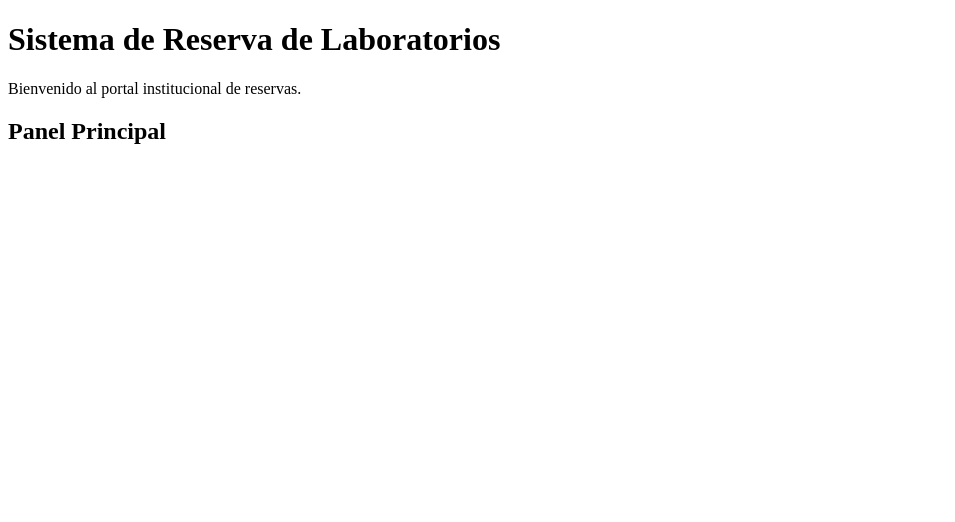
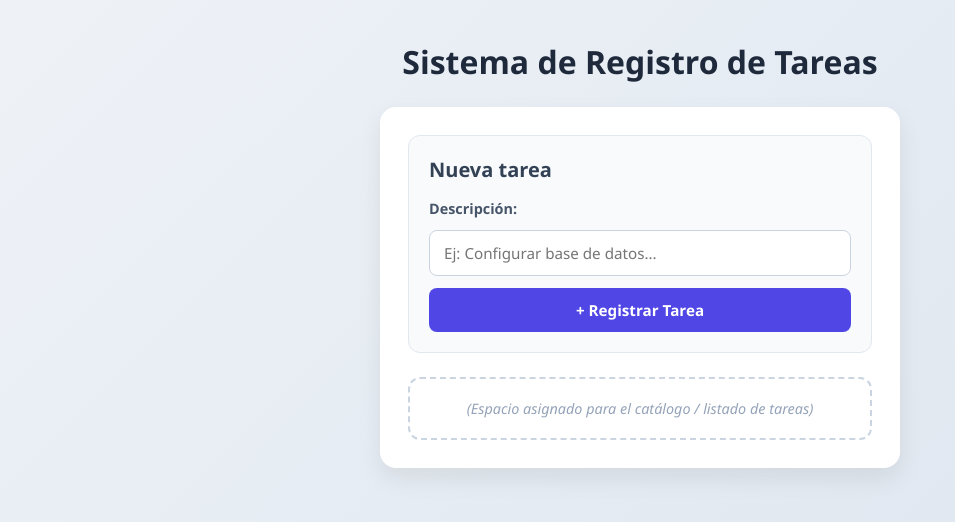
Before and after one commit to joseperez-git/reserva-laboratorios, a plain HTML site: page index.html in a window 1280 px wide. Shown: the whole page, without its empty margins (0-955 px from the left). Drawn offline with Linux system fonts and the light colour scheme.

Commit message:
Agregar formulario de registro de tareas

```diff
--- a/index.html
+++ b/index.html
@@ -3,19 +3,136 @@
 <head>
     <meta charset="UTF-8">
     <meta name="viewport" content="width=device-width, initial-scale=1.0">
-    <title>Reserva de Laboratorios</title>
+    <title>Sistema de Tareas</title>
+    <style>
+        * {
+            box-sizing: border-box;
+            margin: 0;
+            padding: 0;
+            font-family: 'Segoe UI', Tahoma, Geneva, Verdana, sans-serif;
+        }
+
+        body {
+            background: linear-gradient(135deg, #eef2f7 0%, #dbe4ee 100%);
+            min-height: 100vh;
+            display: flex;
+            flex-direction: column;
+            align-items: center;
+            padding: 40px 20px;
+        }
+
+        h1 {
+            color: #1e293b;
+            margin-bottom: 24px;
+            font-size: 2rem;
+            text-align: center;
+        }
+
+        main {
+            background: #ffffff;
+            width: 100%;
+            max-width: 520px;
+            border-radius: 16px;
+            box-shadow: 0 10px 25px rgba(0, 0, 0, 0.08);
+            padding: 28px;
+            display: flex;
+            flex-direction: column;
+            gap: 24px;
+        }
+
+        /* Sección del Estudiante 2 */
+        #formulario {
+            background-color: #f8fafc;
+            border: 1px solid #e2e8f0;
+            padding: 20px;
+            border-radius: 12px;
+        }
+
+        #formulario h2 {
+            font-size: 1.25rem;
+            color: #334155;
+            margin-bottom: 16px;
+        }
+
+        #formTarea {
+            display: flex;
+            flex-direction: column;
+            gap: 12px;
+        }
+
+        label {
+            font-size: 0.9rem;
+            font-weight: 600;
+            color: #475569;
+        }
+
+        input[type="text"] {
+            width: 100%;
+            padding: 12px 14px;
+            border: 1.5px solid #cbd5e1;
+            border-radius: 8px;
+            font-size: 0.95rem;
+            outline: none;
+            transition: all 0.2s ease;
+        }
+
+        input[type="text"]:focus {
+            border-color: #4f46e5;
+            box-shadow: 0 0 0 3px rgba(79, 70, 229, 0.15);
+        }
+
+        button[type="submit"] {
+            background-color: #4f46e5;
+            color: white;
+            font-size: 0.95rem;
+            font-weight: 600;
+            padding: 12px;
+            border: none;
+            border-radius: 8px;
+            cursor: pointer;
+            transition: background-color 0.2s ease, transform 0.1s ease;
+        }
+
+        button[type="submit"]:hover {
+            background-color: #4338ca;
+        }
+
+        button[type="submit"]:active {
+            transform: scale(0.98);
+        }
+
+        /* Sección reservada para el Estudiante 3 */
+        #lista-tareas {
+            border: 2px dashed #cbd5e1;
+            border-radius: 12px;
+            padding: 20px;
+            text-align: center;
+            color: #94a3b8;
+            font-size: 0.9rem;
+        }
+    </style>
 </head>
 <body>
-    <header>
-        <h1>Sistema de Reserva de Laboratorios</h1>
-        <p>Bienvenido al portal institucional de reservas.</p>
-    </header>
+
+    <h1>Sistema de Registro de Tareas</h1>
 
     <main>
-        <!-- Sección base -->
-        <section id="inicio">
-            <h2>Panel Principal</h2>
+        <!-- Formulario (Estudiante 2) -->
+        <section id="formulario">
+            <h2>Nueva tarea</h2>
+            <form id="formTarea">
+                <label for="tarea">Descripción:</label>
+                <input type="text" id="tarea" placeholder="Ej: Configurar base de datos..." required>
+                <button type="submit">+ Registrar Tarea</button>
+            </form>
+        </section>
+
+        <!-- Lista de Tareas (Estudiante 3) -->
+        <section id="lista-tareas">
+            <!-- Aquí el Estudiante 3 colocará el listado -->
+            <p><em>(Espacio asignado para el catálogo / listado de tareas)</em></p>
         </section>
     </main>
+
 </body>
 </html>
```
